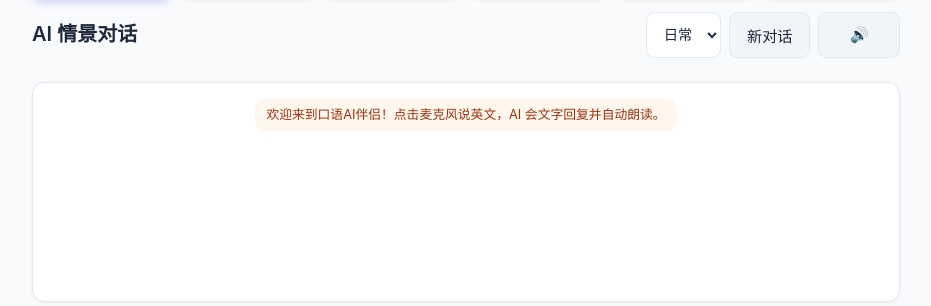
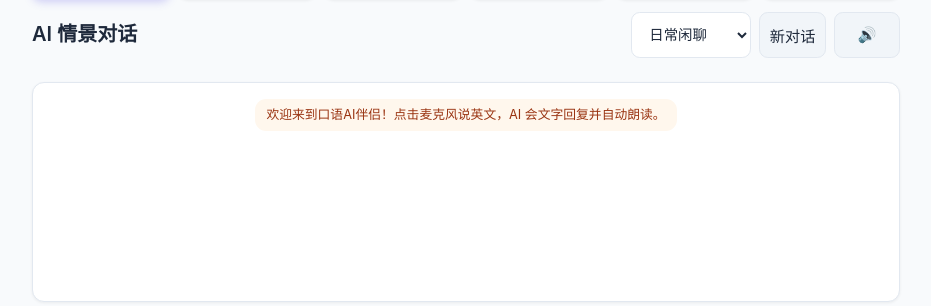
Before and after one commit to ssdrgzn2026/oral-practice, a Flask app: page / in a window 1280 px wide. Shown: the part 157-463 px from the top of the page, without its empty margins (174-1105 px from the left). Run offline with Flask 3, Linux system fonts and the light colour scheme.

Commit message:
fix: 电脑端情景下拉框文字截断，调整为自适应宽度

```diff
--- a/static/css/style.css
+++ b/static/css/style.css
@@ -661,6 +661,12 @@ select {
         justify-content: flex-end;
     }
 
+    .panel-header-controls select {
+        flex: 0 0 auto;
+        min-width: 120px;
+        width: auto;
+    }
+
     .panel-header > .btn {
         align-self: center;
     }
```
